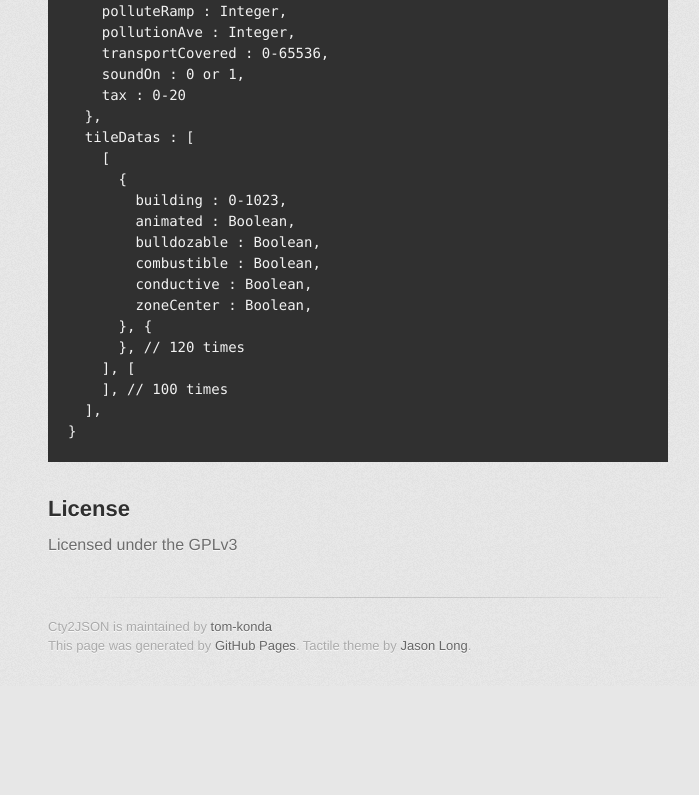
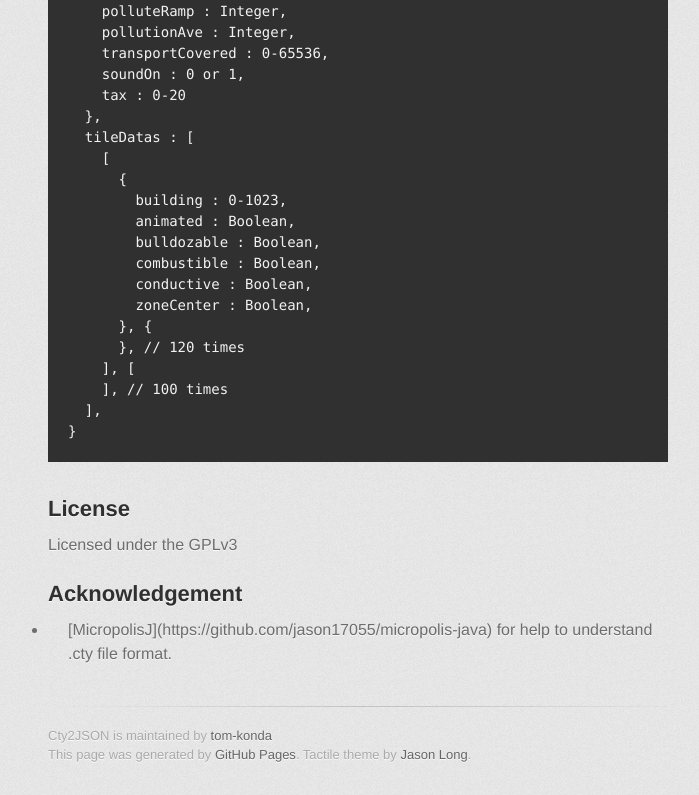
Before and after one commit to tom-konda/cty2json, a plain HTML site: page index.html in a window 1280 px wide. Shown: the part 4148-4943 px from the top of the page, without its empty margins (282-981 px from the left). Before the commit the page ends 4834 px from the top, so only its background shows below. Drawn offline with Linux system fonts and the light colour scheme; a web font is replaced by a local one.

Commit message:
Add acknowegement section.

```diff
--- a/index.html
+++ b/index.html
@@ -255,6 +255,11 @@ let json = Cty2JSON.analyzeData(uint8arr.buffer);
           <a id="license" class="anchor" href="#license" aria-hidden="true"><span aria-hidden="true" class="octicon octicon-link"></span></a>License</h2>
 
         <p>Licensed under the GPLv3</p>
+        <h2>
+          <a id="acknowledgement" class="anchor" href="#acknowledgement" aria-hidden="true"><span aria-hidden="true" class="octicon octicon-link"></span></a>Acknowledgement</h2>
+        <ul>
+          <li>[MicropolisJ](https://github.com/jason17055/micropolis-java) for help to understand .cty file format.</li>
+        </ul>
       </section>
 
       <footer>
```
